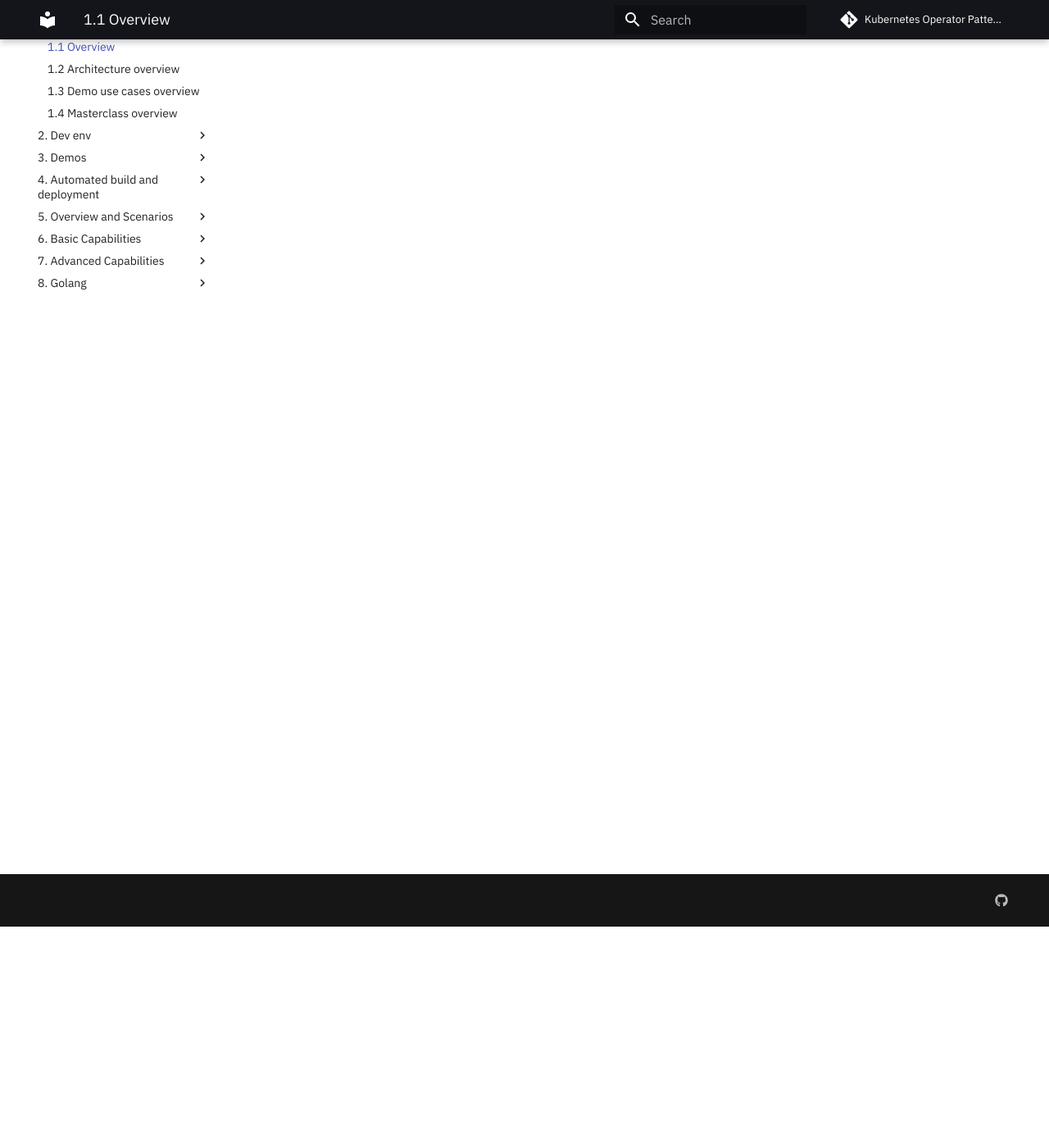
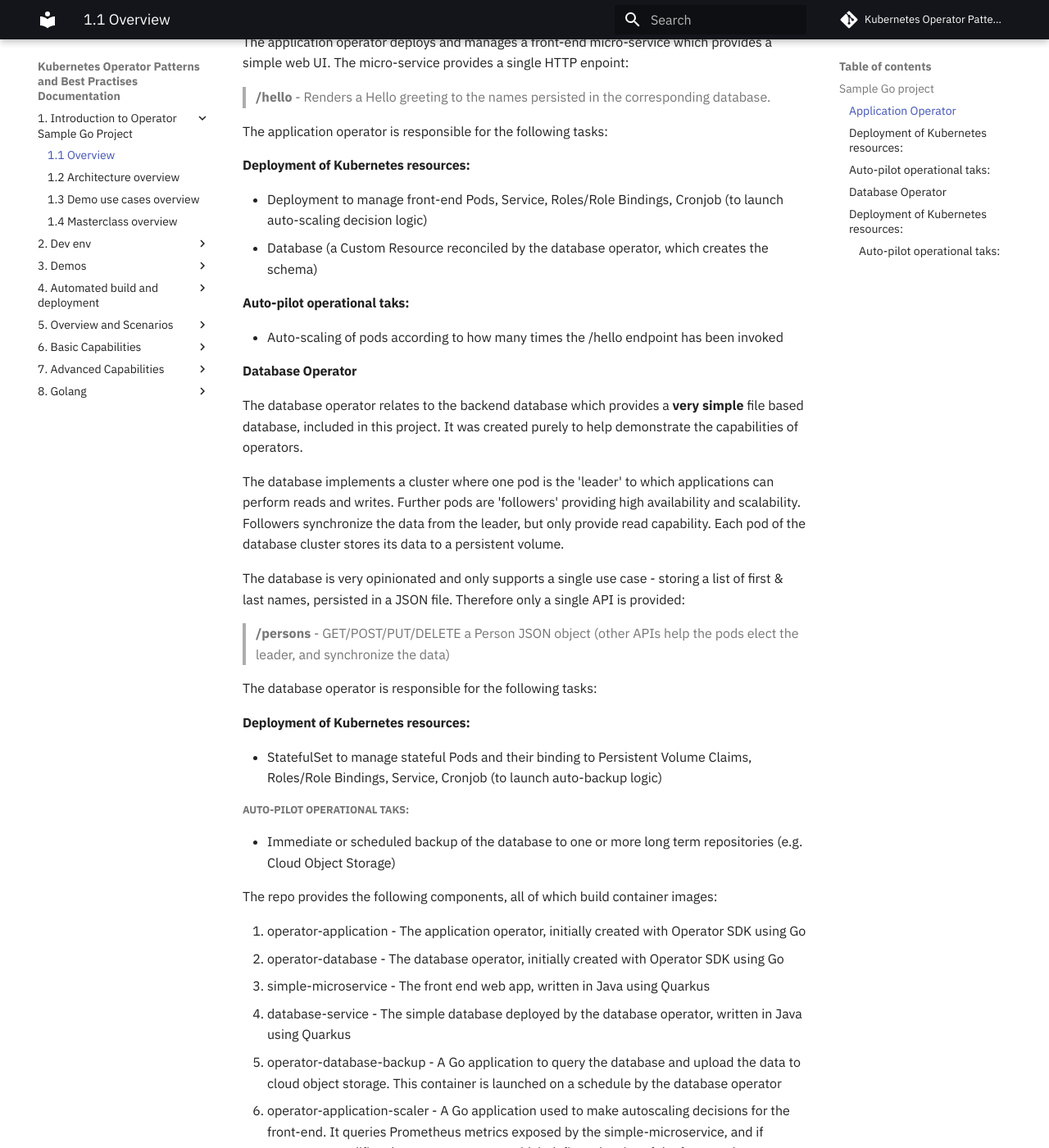
Before and after one commit to IBM/operator-sample-go-documentation, an MkDocs documentation site: the page built from documentation/project-overview.md, in a window 1280 px wide and 1400 px high, scrolled down 270 px. Shown: the whole window at 82% size. Built offline with MkDocs 1.6.1 and Material for MkDocs 9.7.7, drawn with Linux system fonts in a browser that asks for light colours; comment, search, counter and statistics services are not loaded; some of the changed text lies outside the part shown.

Commit message:
doc updates2

```diff
--- a/documentation/project-overview.md
+++ b/documentation/project-overview.md
@@ -1,3 +1,51 @@
 # 1.1 Overview
 
-### A Brief Introduction to Operator Sample Go project
+### Sample Go project
+
+The repo contains two operators:
+
+#### Application Operator
+
+The application operator deploys and manages a front-end micro-service which provides a simple web UI.  The micro-service provides a single HTTP enpoint:
+
+>**/hello** - Renders a Hello greeting to the names persisted in the corresponding database.
+
+The application operator is responsible for the following tasks:
+
+#### Deployment of Kubernetes resources:
+* Deployment to manage front-end Pods, Service, Roles/Role Bindings, Cronjob (to launch auto-scaling decision logic)
+* Database (a Custom Resource reconciled by the database operator, which creates the schema)
+#### Auto-pilot operational taks:
+* Auto-scaling of pods according to how many times the /hello endpoint has been invoked
+
+#### Database Operator
+
+The database operator relates to the backend database which provides a **very simple** file based database, included in this project.  It was created purely to help demonstrate the capabilities of operators.
+
+The database implements a cluster where one pod is the 'leader' to which applications can perform reads and writes.  Further pods are 'followers' providing high availability and scalability.  Followers synchronize the data from the leader, but
+only provide read capability.  Each pod of the database cluster stores its data to a persistent volume.
+
+The database is very opinionated and only supports a single use case - storing a list of first & last names, persisted in a JSON file.  Therefore only a single API is provided:
+
+>**/persons** - GET/POST/PUT/DELETE a Person JSON object (other APIs help the pods elect the leader, and synchronize the data)
+
+The database operator is responsible for the following tasks:
+
+#### Deployment of Kubernetes resources:
+* StatefulSet to manage stateful Pods and their binding to Persistent Volume Claims, Roles/Role Bindings, Service, Cronjob (to launch auto-backup logic)
+##### Auto-pilot operational taks:
+* Immediate or scheduled backup of the database to one or more long term repositories (e.g. Cloud Object Storage)
+
+The repo provides the following components, all of which build container images:
+
+1. operator-application - The application operator, initially created with Operator SDK using Go
+2. operator-database - The database operator, initially created with Operator SDK using Go
+3. simple-microservice - The front end web app, written in Java using Quarkus
+4. database-service - The simple database deployed by the database operator, written in Java using Quarkus
+5. operator-database-backup - A Go application to query the database and upload the data to cloud object storage.  This container is launched on a schedule by the database operator
+6. operator-application-scaler - A Go application used to make autoscaling decisions for the front-end.  It queries Prometheus metrics exposed by the simple-microservice, and if necessary, modifies the custom resource which defines the size of the front-end deployment.  This container is launched on a schedule by the application operator
+
+In addition, the repo contains these folders:
+
+7. scripts - Automation to verify workstation prerequisites, build all container images and deploy to a Kubernetes or OpenShift cluster.  Alternatively, the scripts can deploy pre-built 'golden' container images.
+8. prometheus - TODO This folder will be deleted?
```
